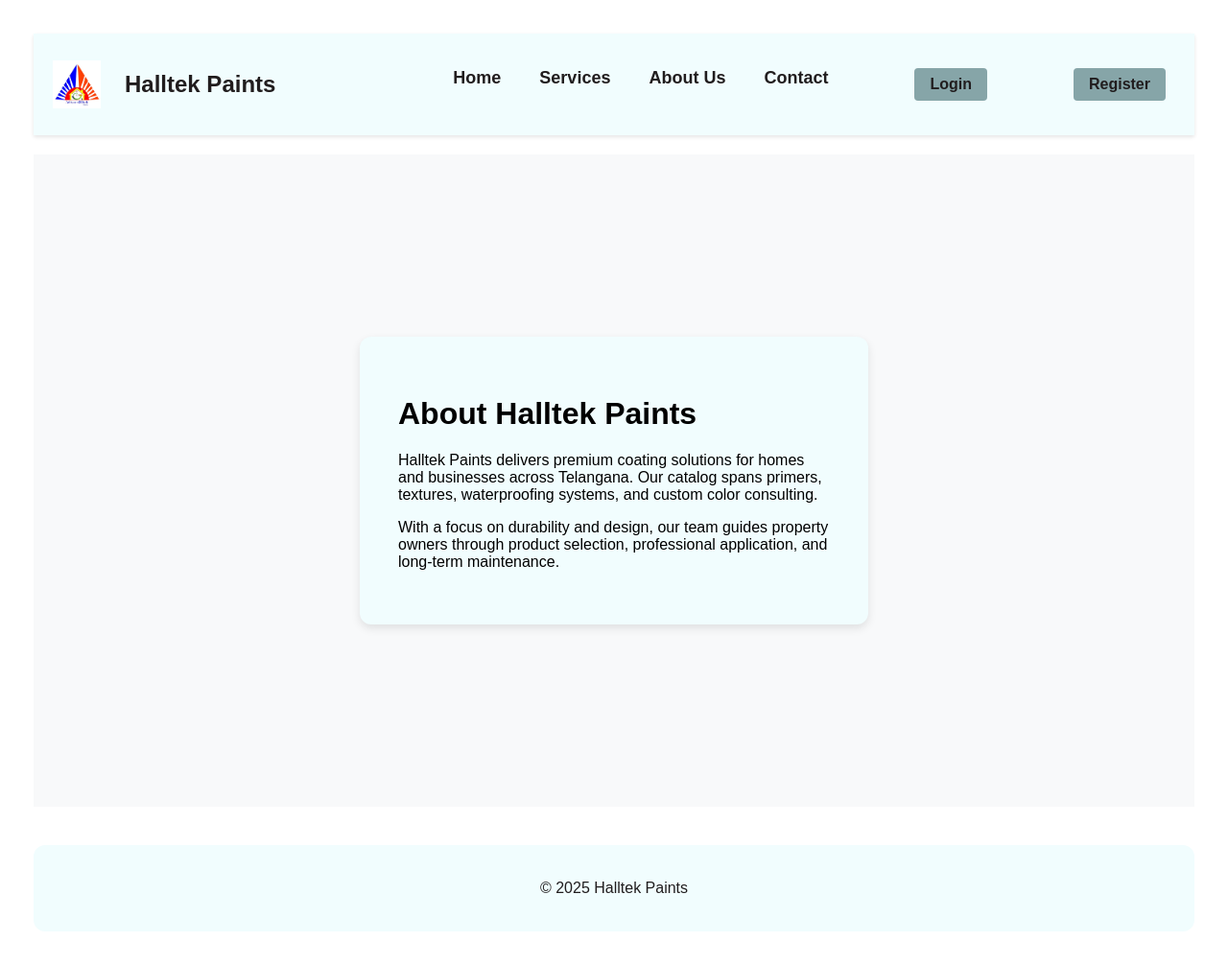
After one commit to Pavaneega/Halltekpaints, a Flask app: page /about in a window 1280 px wide. The commit adds this page. Shown: the whole page at 96% size. Run offline with Flask 3, Linux system fonts and the light colour scheme.

Commit message:
added about.html file

```diff
--- a/Static/css/style.css
+++ b/Static/css/style.css
@@ -6,7 +6,6 @@
     padding: 20px;
 
  }
-
     .card_cement {
       background-color: #f1fdfe;
       border-radius: 12px;
--- a/app.py
+++ b/app.py
@@ -23,6 +23,10 @@ except Exception as e:
 @app.route('/')
 def home():
     return render_template('index.html')
+
+@app.route('/about', endpoint='about')
+def about():
+    return render_template('about.html')
 
 @app.route('/login', methods=['GET', 'POST'])
 def login():
--- /dev/null
+++ b/templates/about.html
@@ -0,0 +1,65 @@
+<!DOCTYPE html>
+<html lang="en">
+<head>
+  <meta charset="utf-8">
+  <meta name="viewport" content="width=device-width, initial-scale=1.0">
+  <title>About — Halltek Paints</title>
+  <link rel="stylesheet" href="{{ url_for('static', filename='css/style.css') }}">
+</head>
+<body>
+  <nav class="navbar">
+    <div class="nava">
+      <a href="{{ url_for('home') }}" class="icon">
+        <div class="na">
+          <img src="{{ url_for('static', filename='image/icon.png')}}" alt="Halltek Paints Logo">
+        </div>
+      </a>
+      <h1>Halltek Paints</h1>
+
+      <ul class="nav-links">
+        <li><a href="{{ url_for('home') }}">Home</a></li>
+        <li><a href="#services">Services</a></li>
+        <li><a href="{{ url_for('about') }}">About Us</a></li>
+        <li><a href="{{ url_for('home') }}#Contact">Contact</a></li>
+        {% if session.username %}
+        <li><a href="{{ url_for('dashboard') }}">Dashboard</a></li>
+        <li>
+          <a href="{{ url_for('logout') }}">
+            <button class="login-button">
+              Logout
+            </button>
+          </a>
+        </li>
+        {% else %}
+        <li>
+          <a href="{{ url_for('login') }}">
+            <button class="login-button">
+              Login
+            </button>
+          </a>
+        </li>
+        <li>
+          <a href="{{ url_for('register') }}">
+            <button class="login-button">
+              Register
+            </button>
+          </a>
+        </li>
+        {% endif %}
+      </ul>
+    </div>
+  </nav>
+
+  <main class="auth-container">
+    <div class="auth-box" id="services">
+      <h1>About Halltek Paints</h1>
+      <p>Halltek Paints delivers premium coating solutions for homes and businesses across Telangana. Our catalog spans primers, textures, waterproofing systems, and custom color consulting.</p>
+      <p>With a focus on durability and design, our team guides property owners through product selection, professional application, and long-term maintenance.</p>
+    </div>
+  </main>
+
+  <footer class="footer">
+    <p>© 2025 Halltek Paints</p>
+  </footer>
+</body>
+</html>
--- a/templates/index.html
+++ b/templates/index.html
@@ -25,7 +25,7 @@
       <ul class="nav-links">
         <li><a href="{{ url_for('home') }}">Home</a></li>
         <li><a href="#">Products</a></li>
-        <li><a href="#About">About Us</a></li>
+        <li><a href="{{ url_for('about') }}">About Us</a></li>
         <li><a href="#Contact">Contact</a></li>
         {% if session.username %}
         <li><a href="{{ url_for('dashboard') }}">Dashboard</a></li>
```
